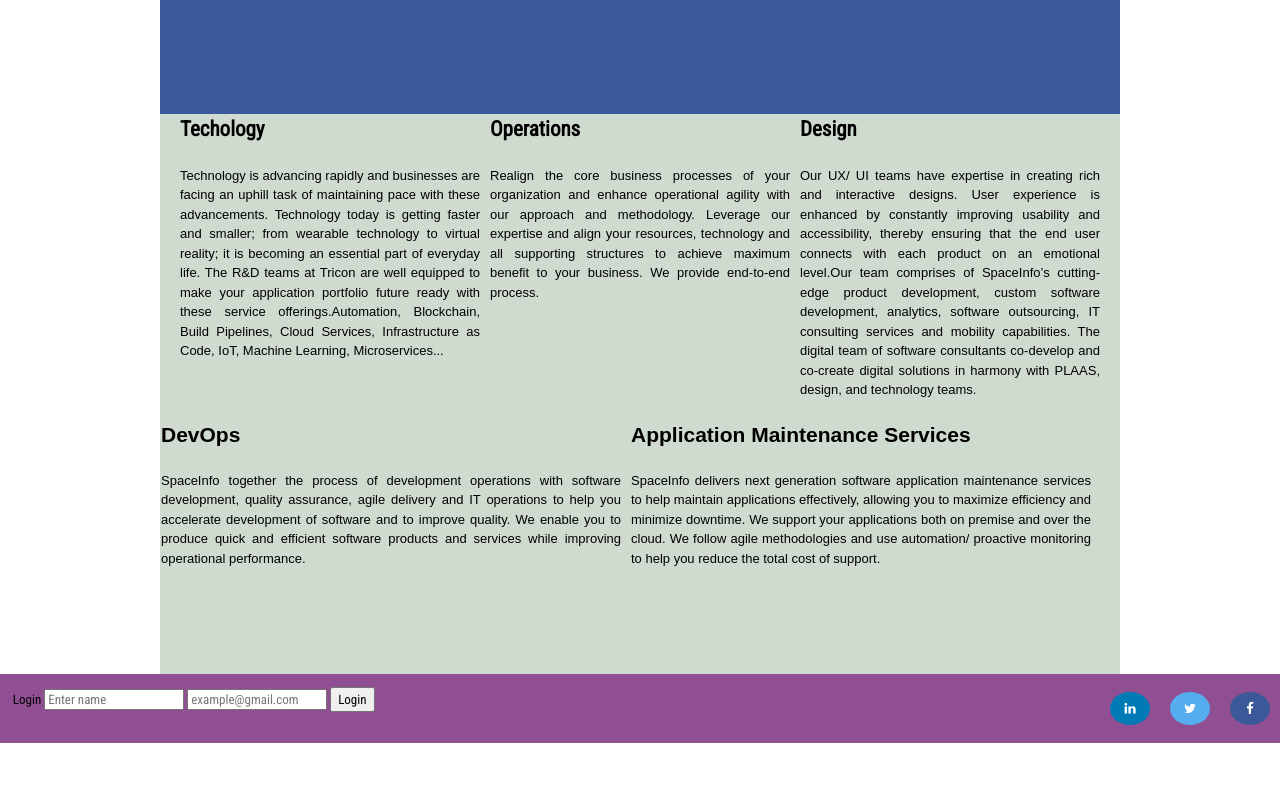
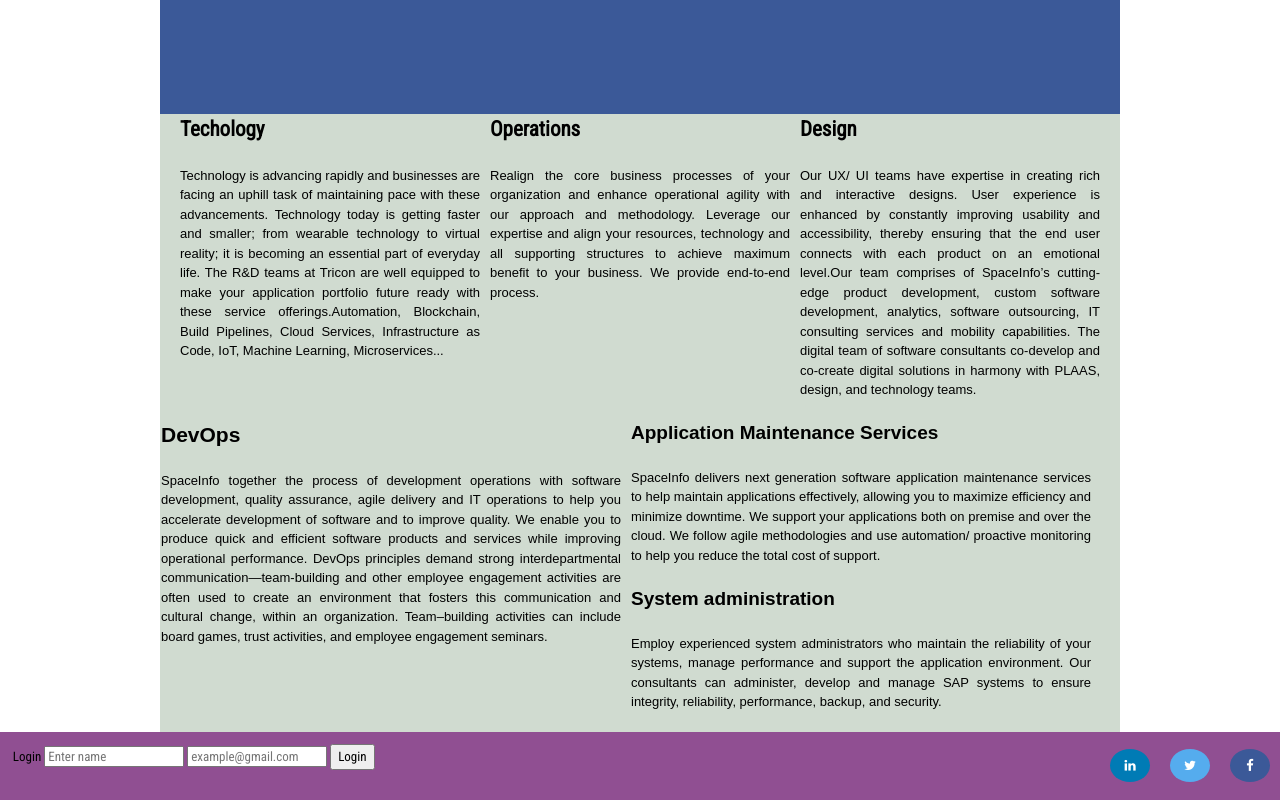
Before and after one commit to VishnuMVV/Assignments, a plain HTML site: page index.html in a window 1280 px wide. Shown: the part 346-1146 px from the top of the page. Before the commit the page ends 1089 px from the top, so only its background shows below. Drawn offline with Linux system fonts and the light colour scheme.

Commit message:
finalpage

```diff
--- a/index.html
+++ b/index.html
@@ -92,15 +92,17 @@
       <h3 class="tech">DevOps</h3>
       <p>SpaceInfo together the process of development operations with software development, quality assurance, agile
             delivery and IT operations to help you accelerate development of software and to improve quality. We enable
-            you to produce quick and efficient software products and services while improving operational performance.</p>
-        </article>
+            you to produce quick and efficient software products and services while improving operational performance. DevOps principles demand strong interdepartmental communication—team-building and other employee engagement activities are often used to create an environment that fosters this communication and cultural change, within an organization. Team–building activities can include board games, trust activities, and employee engagement seminars.</p>
+          </article>
     <article class="grid_6 fourtwo">
-      <h3 class="tech">Application Maintenance Services</h3>
+      <h4 class="tech">Application Maintenance Services</h4>
       <p>SpaceInfo delivers next generation software application maintenance services to help maintain applications
         effectively, allowing you to maximize efficiency and minimize downtime. We support your applications both
         on premise and over the cloud. We follow agile methodologies and use automation/ proactive monitoring to
         help you reduce the total cost of support.</p>
-    </article>
+      <h4 class="sys">System administration</h4>
+      <p>Employ experienced system administrators who maintain the reliability of your systems, manage performance and support the application environment. Our consultants can administer, develop and manage SAP systems to ensure integrity, reliability, performance, backup, and security.</p>
+      </article>
   </section>
 
   <footer class="footer container_12">
```
